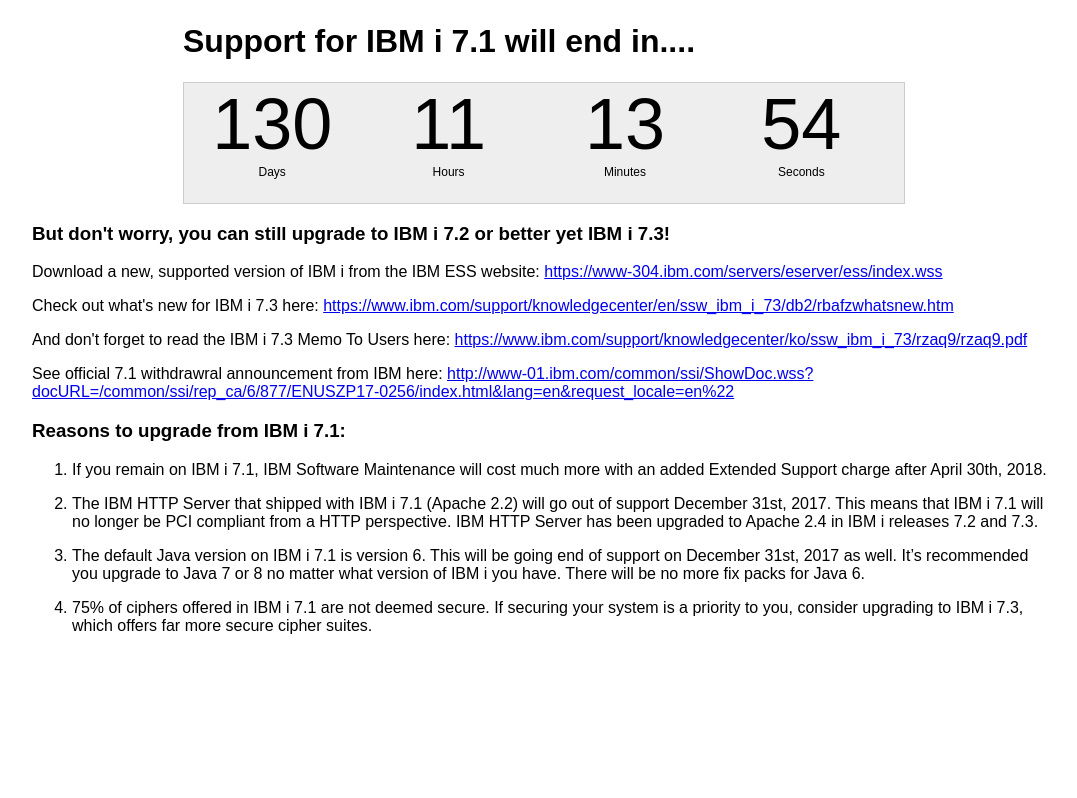
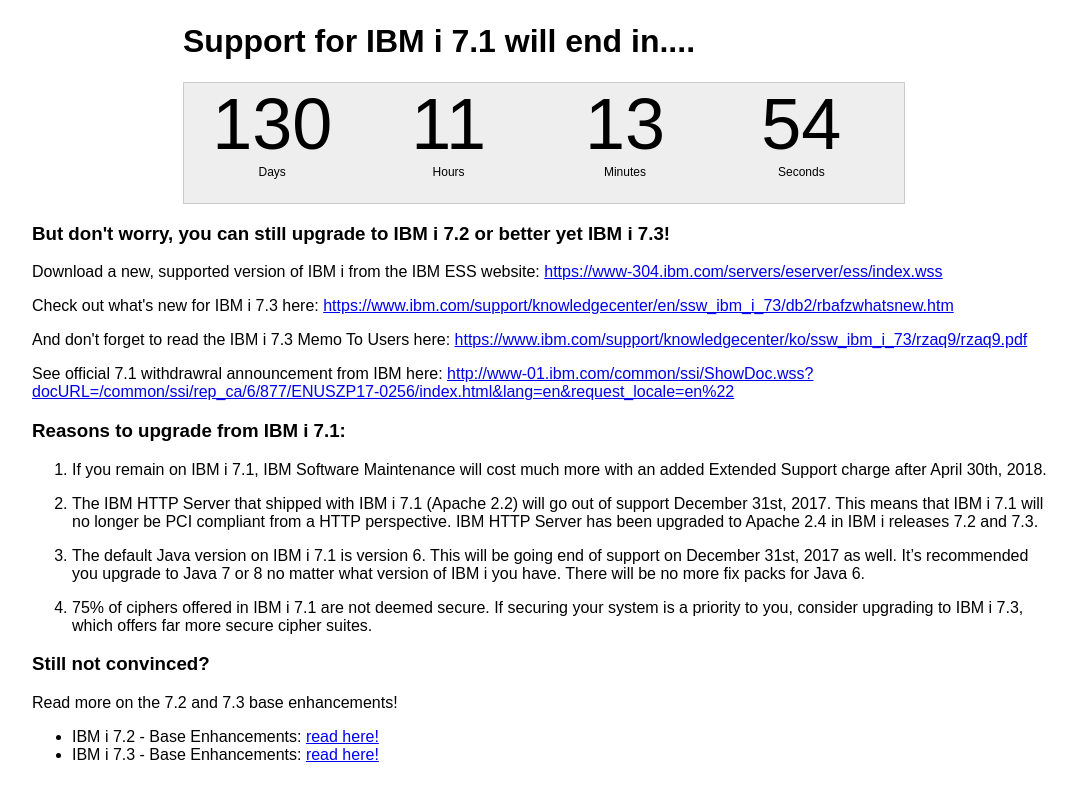
Before and after one commit to Club-Seiden/ibm-i-clock, a website: page index.html in a window 1280 px wide. Shown: the part 682-1480 px from the top of the page, without its empty margins (96-1173 px from the left). Before the commit the page ends 1373 px from the top, so only its background shows below. Drawn offline with Linux system fonts and the light colour scheme.

Commit message:
Links to base enhancements

```diff
--- a/index.html
+++ b/index.html
@@ -50,6 +50,13 @@
         <p>75% of ciphers offered in IBM i 7.1 are not deemed secure. If securing your system is a priority to you, consider upgrading to IBM i 7.3, which offers far more secure cipher suites.</p>
         </li>
       </ol>
+
+      <h3>Still not convinced?</h3>
+      <p>Read more on the 7.2 and 7.3 base enhancements!</p>
+      <ul>
+        <li>IBM i 7.2 - Base Enhancements: <a href="https://www.ibm.com/developerworks/community/wikis/home?lang=en#!/wiki/IBM%20i%20Technology%20Updates/page/IBM%20i%207.2%20-%20Base%20Enhancements">read here!</a></li>
+        <li>IBM i 7.3 - Base Enhancements: <a href="https://www.ibm.com/developerworks/community/wikis/home?lang=en#!/wiki/IBM%20i%20Technology%20Updates/page/IBM%20i%207.3%20-%20Base%20Enhancements">read here!</a></li>
+      </ul>
     </div>
 
   </body>
```
